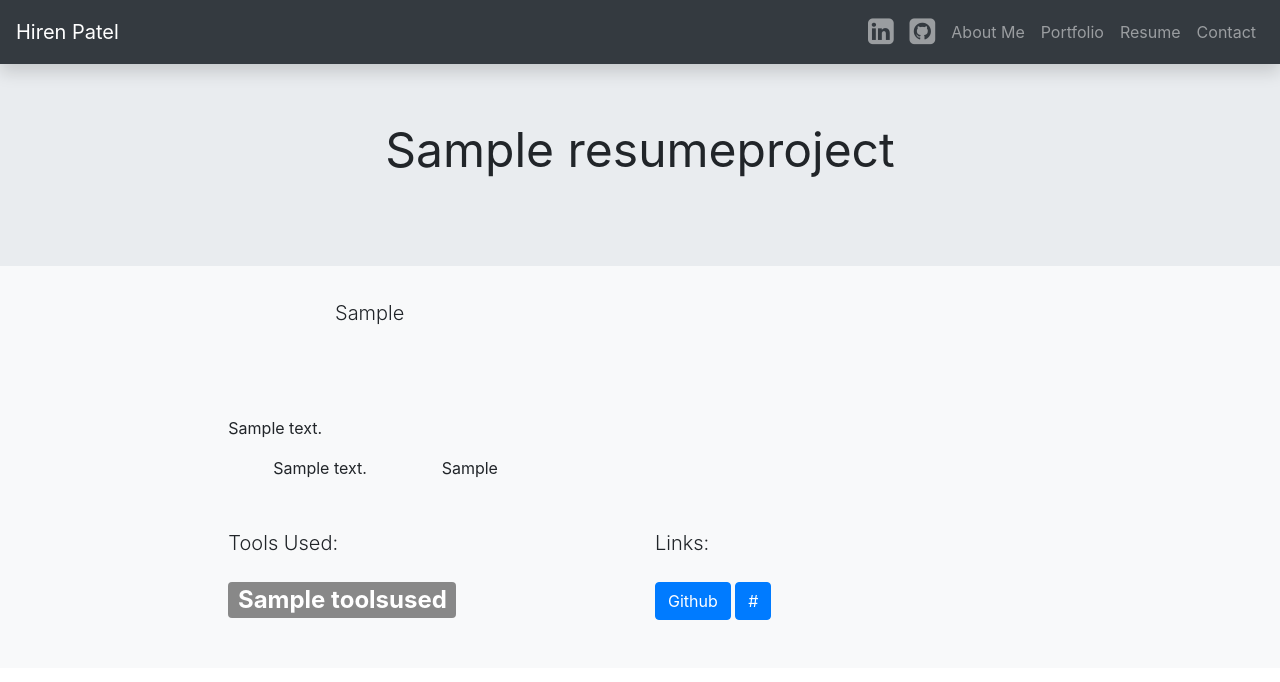
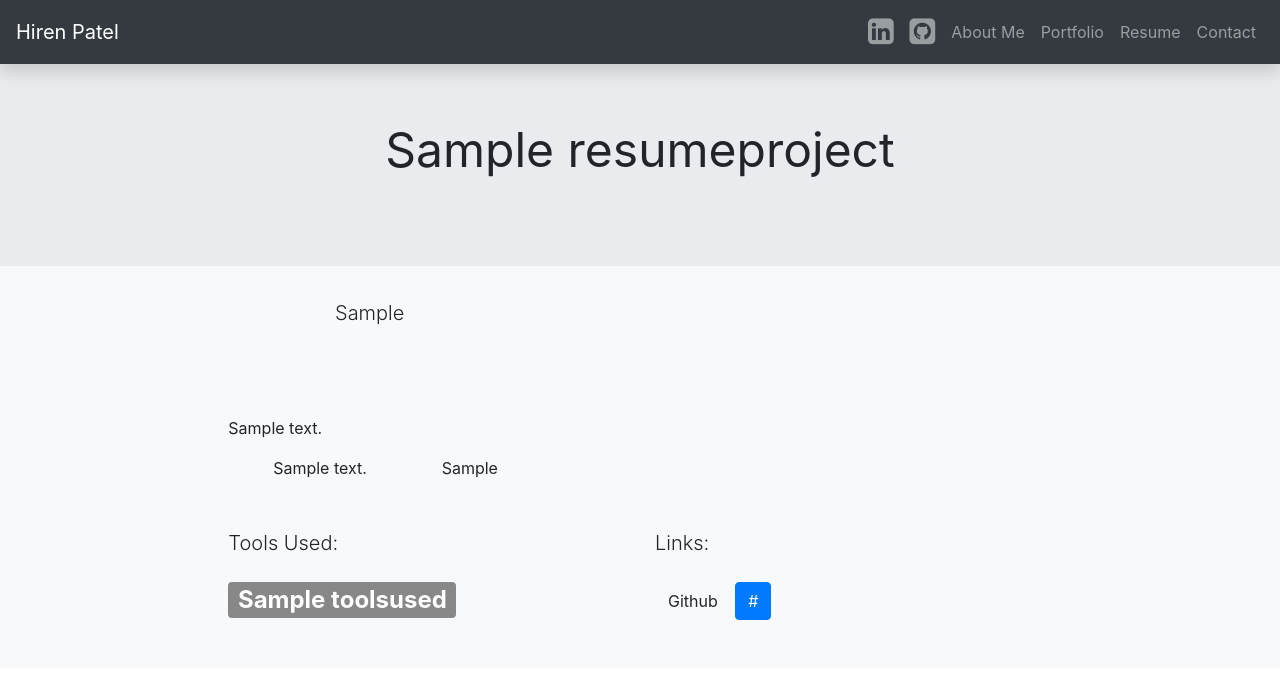
Before and after one commit to hpca01/PortfolioSite, a Django app: page /project/1/ in a window 1280 px wide. Shown: the top 682 px of the page. Run offline with Django 3.2, Linux system fonts and the light colour scheme; tables that the repository leaves empty hold one stand-in row (values such as "Sample post").

Commit message:
updated links for project details

```diff
--- a/templates/project_detail.html
+++ b/templates/project_detail.html
@@ -40,7 +40,7 @@
     <div class="col-sm-4">
       {% if project.git_link %}
       <p class="lead">Links:</p>
-      <a href="project.git_link" class="btn btn-primary mt-2">Github</a>
+      <a href="{{project.git_link}}" class="btn btn-light mt-2">Github</a>
       {% endif %} {% for link in project.relatedlinks_set.all %}
       <a class="btn btn-primary mt-2" href="{{link.link_url}}" role="button"
         >{{link.link_name}}</a
```
